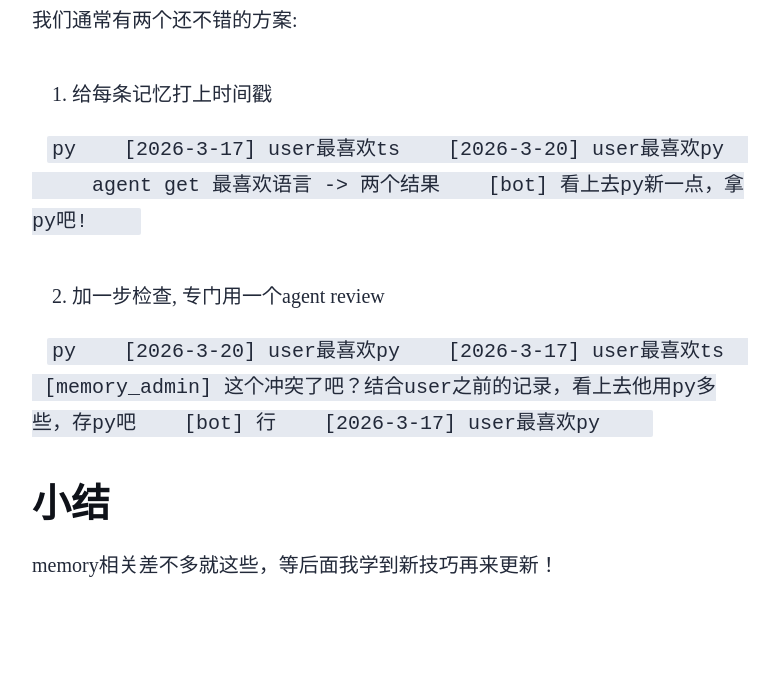
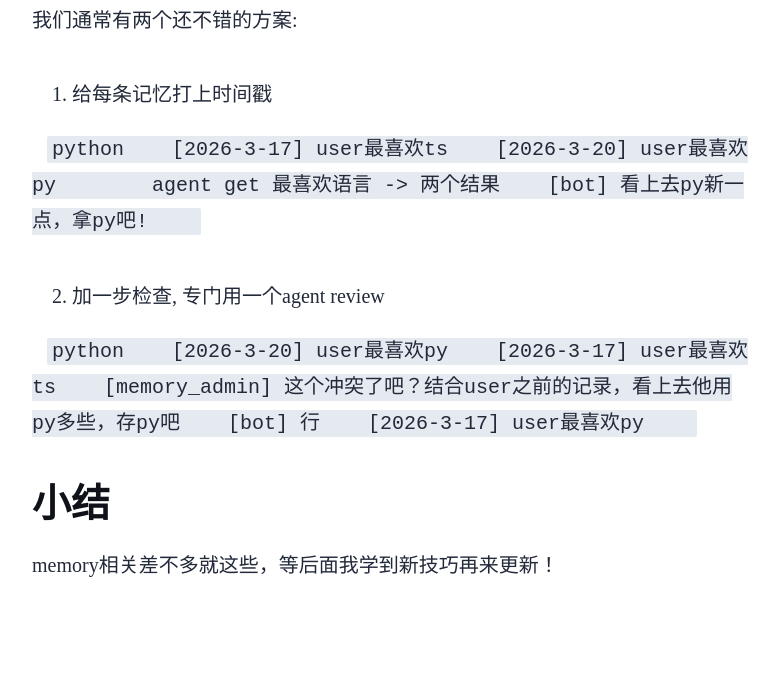
Before and after one commit to EnderRomantice/ender-talks, an Astro site: page /blog/memory in a window 1280 px wide. Shown: the part 3680-4379 px from the top of the page, without its empty margins (248-1027 px from the left). Built offline with nearby package versions, Linux system fonts and the light colour scheme; Astro itself is replaced by a stand-in of ours; a web font is replaced by a local one.

Commit message:
fix: py->python

````diff
--- a/src/content/blog/memory.md
+++ b/src/content/blog/memory.md
@@ -101,7 +101,7 @@ user: "你疯了吗？最喜欢怎么会有两个"
 
 1. 给每条记忆打上时间戳
 
-   ```py
+   ```python
    [2026-3-17] user最喜欢ts
    [2026-3-20] user最喜欢py
 
@@ -111,7 +111,7 @@ user: "你疯了吗？最喜欢怎么会有两个"
 
 2. 加一步检查, 专门用一个agent review
 
-   ```py
+   ```python
    [2026-3-20] user最喜欢py
    [2026-3-17] user最喜欢ts
    [memory_admin] 这个冲突了吧？结合user之前的记录，看上去他用py多些，存py吧
````
